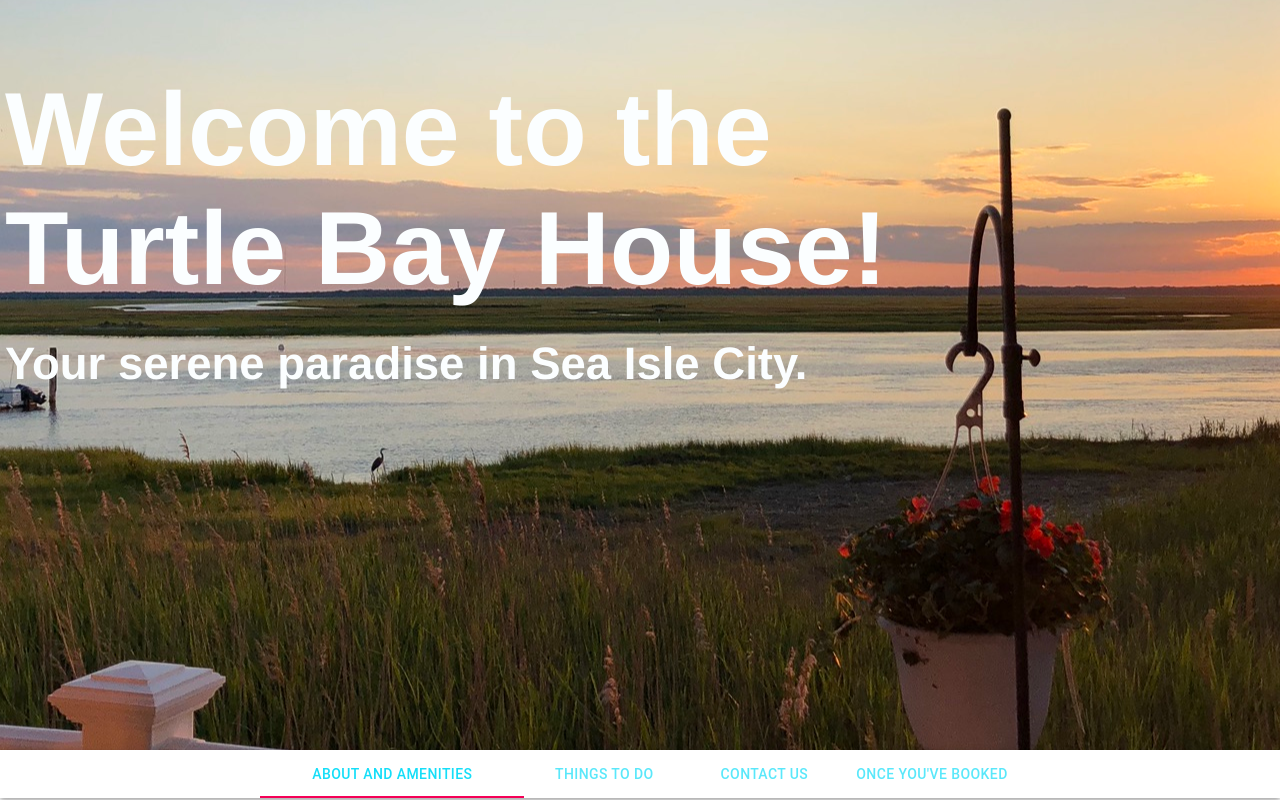
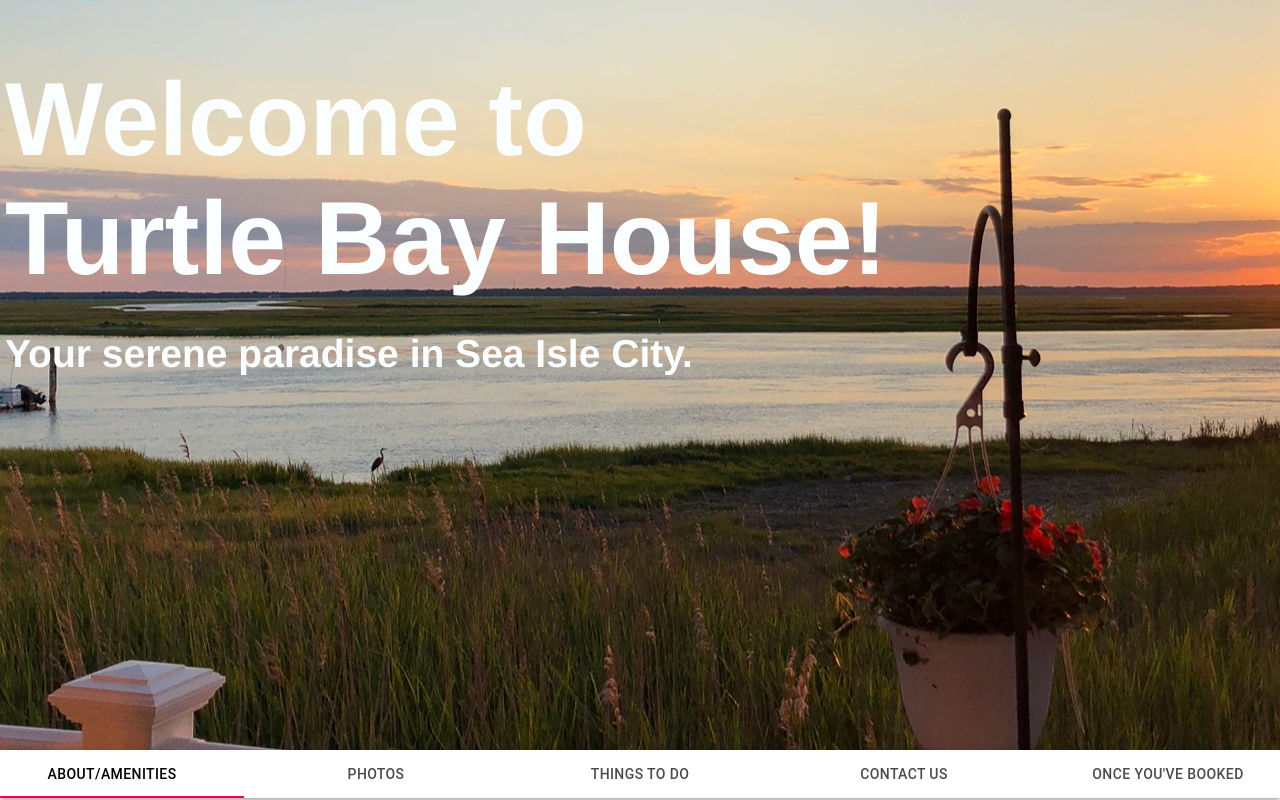
Before and after one commit to mshertz-dev/turtle-bay-house, a React (Create React App) app: page / in a window 1280 px wide. Shown: the top 800 px of the page. Built offline with nearby package versions, Linux system fonts and the light colour scheme.

Commit message:
added photos tab and image carousel, functions correctly just need to add more photos and provide legend names

```diff
--- a/package.json
+++ b/package.json
@@ -9,6 +9,7 @@
     "@testing-library/user-event": "^12.1.10",
     "react": "^17.0.1",
     "react-dom": "^17.0.1",
+    "react-responsive-carousel": "^3.2.11",
     "react-scripts": "4.0.1",
     "web-vitals": "^0.2.4"
   },
--- a/src/App.css
+++ b/src/App.css
@@ -40,7 +40,6 @@ body {
   min-height: 100vh;
   display: flex;
   flex-direction: column;
-  align-items: center;
   justify-content: center;
   font-size: calc(10px + 2vmin);
   color: #e2f5f8;
@@ -48,7 +47,7 @@ body {
 
 #testing123 {
   background-color: white;
-  color: #15def8;
+  color:black;
   border-color: powderblue;
   width: 100%;
 }
@@ -65,7 +64,7 @@ body {
   position: absolute;
   font-size: 2em;
   text-align: left;
-  top: 0px;
+  top: -10px;
   left: 5px;
 }
 
@@ -73,7 +72,7 @@ body {
   position: absolute;
   text-align: left;
   position: left;
-  font-size: 1.75em;
+  font-size: 1.5em;
   top: 300px;
   left: 5px;
 }
--- a/src/components/App.js
+++ b/src/components/App.js
@@ -10,7 +10,7 @@ function App() {
       <header className="App-header">
         <div id="Header-main-text">
           <h1>
-            Welcome to the
+            Welcome to
             <br></br>Turtle Bay House!
           </h1>
         </div>
--- /dev/null
+++ b/src/components/Carousel.jsx
@@ -0,0 +1,32 @@
+import React, { Component } from 'react';
+import ReactDOM from 'react-dom';
+import "react-responsive-carousel/lib/styles/carousel.min.css"; // requires a loader
+import { Carousel } from 'react-responsive-carousel';
+import pic1 from '../pic1.JPEG';
+import pic2 from '../pic2.jpeg';
+
+class DemoCarousel extends Component {
+    render() {
+        return (
+            <Carousel>
+                <div>
+                    <img src={pic1} />
+                    <p className="legend">Legend 1</p>
+                </div>
+                <div>
+                    <img src={pic2} />
+                    <p className="legend">Legend 2</p>
+                </div>
+            </Carousel>
+        );
+    }
+};
+
+export default DemoCarousel;
+// Don't forget to include the css in your page
+
+// Using webpack or parcel with a style loader
+// import styles from 'react-responsive-carousel/lib/styles/carousel.min.css';
+
+// Using html tag:
+// <link rel="stylesheet" href="<NODE_MODULES_FOLDER>/react-responsive-carousel/lib/styles/carousel.min.css"/>
--- a/src/components/Tabs.jsx
+++ b/src/components/Tabs.jsx
@@ -9,6 +9,7 @@ import Typography from "@material-ui/core/Typography";
 import Box from "@material-ui/core/Box";
 import '../App.css';
 import Amenities from './Amenities.jsx';
+import DemoCarousel from './Carousel.jsx';
 
 function TabPanel(props) {
   const { children, value, index, ...other } = props;
@@ -69,21 +70,23 @@ export default function SimpleTabs() {
           aria-label="simple tabs example"
           centered
         >
-          <Tab label="About and Amenities" {...a11yProps(0)} id='testing123'/>
-
-          <Tab label="Things To Do" {...a11yProps(1)} />
-          <Tab label="Contact Us" {...a11yProps(2)} />
-          <Tab label="Once You've Booked" {...a11yProps(3)} />
+          <Tab label="About/Amenities" {...a11yProps(0)} id='testing123'/>
+          <Tab label="Photos" {...a11yProps(1)} id='testing123'/>
+          <Tab label="Things To Do" {...a11yProps(2)} id='testing123'/>
+          <Tab label="Contact Us" {...a11yProps(3)} id='testing123'/>
+          <Tab label="Once You've Booked" {...a11yProps(4)} id='testing123'/>
         </Tabs>
       </AppBar>
       <TabPanel value={value} index={0}>
         <Amenities></Amenities>
       </TabPanel>
       <TabPanel value={value} index={1} >
-        Item Two
+        <DemoCarousel></DemoCarousel>
       </TabPanel>
       <TabPanel value={value} index={2}>
-        Item Three
+        <div id='testing123'>
+          <p id='testing123'>Item 3</p>
+        </div>
       </TabPanel>
     </div>
   );
```
Also changed, not shown: 2 other files (tests, documents, lock files or other folders).
